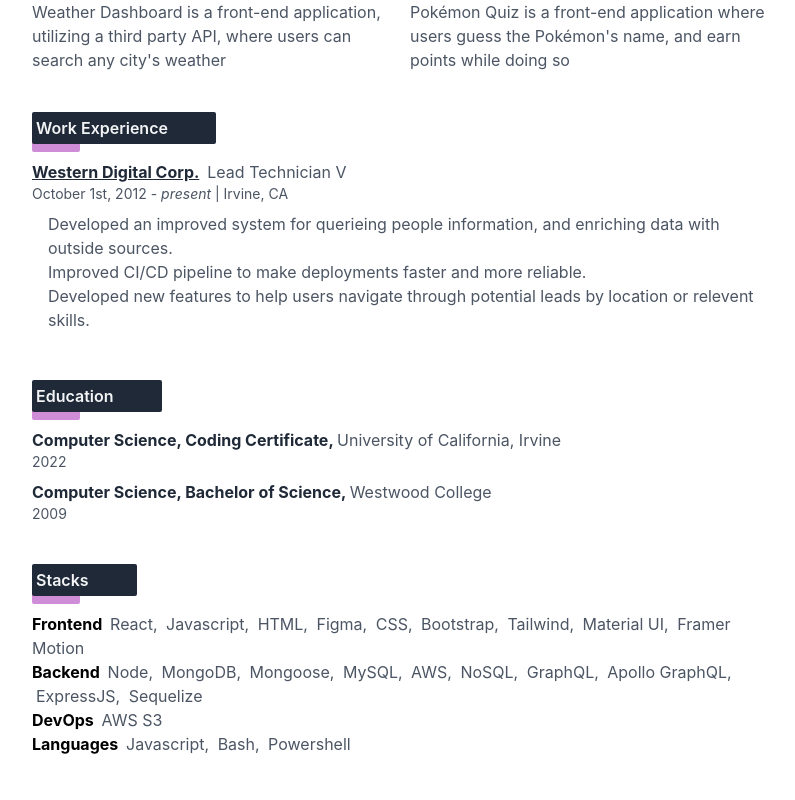
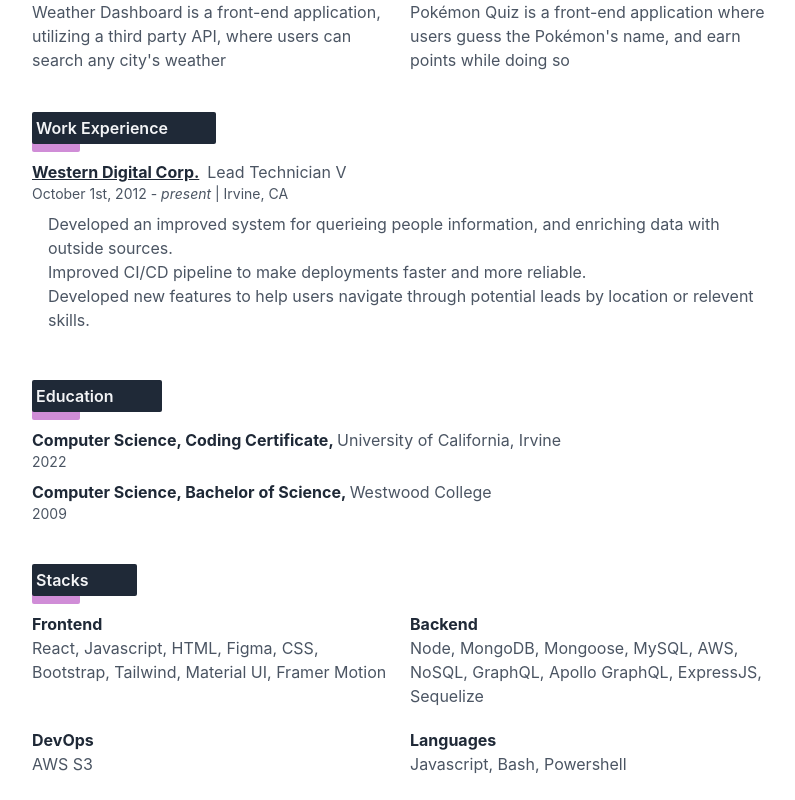
Before and after one commit to brianalegre/Resume, a React (Create React App) app: page / in a window 1280 px wide. Shown: the part 576-1376 px from the top of the page, without its empty margins (424-1219 px from the left). Built offline with nearby package versions, Linux system fonts and the light colour scheme.

Commit message:
Changed styling of Stacks Component to be like Project Component

```diff
--- a/src/components/Stacks.js
+++ b/src/components/Stacks.js
@@ -12,10 +12,31 @@ function Stacks(resumeData) {
     // Map through skills
     const stacksList = stacks.map((stack, index) => {
         return (
-            <ul key={stack + index}>
-                <li className="space-x-1">
-                    <span className="font-bold">{stack.name}    </span>
-                    {/* Map each keyword from each stack name */}
+            // <ul key={stack + index}>
+            //     <li className="space-x-1">
+            //         <span className="font-bold">{stack.name}    </span>
+            //         {/* Map each keyword from each stack name */}
+            //         {stack.keywords.map((keyword, index, arr) => {
+            //             if (index === arr.length - 1) {
+            //                 // Last keyword
+            //                 return (
+            //                     <span key={keyword + index} className="text-gray-600">{keyword}</span>
+            //                 )
+            //             } else {
+            //                 // Not last keyword
+            //                 return (
+            //                     <span key={keyword + index} className="text-gray-600">{keyword}, </span>
+            //                 )
+            //             }
+            //         })}
+            //     </li>
+            // </ul>
+
+            <div key={stack.name + index} className="col-span-2 lg:col-span-1 text-gray-600">
+                <div className="flex items-center space-x-2">
+                    <p className="font-bold text-gray-800">{stack.name}</p>
+
+                </div>
                 {stack.keywords.map((keyword, index, arr) => {
                     if (index === arr.length - 1) {
                         // Last keyword
@@ -29,8 +50,7 @@ function Stacks(resumeData) {
                         )
                     }
                 })}
-                </li>
-            </ul>
+            </div>
         )
     })
 
@@ -42,7 +62,9 @@ function Stacks(resumeData) {
                 </p>
                 <div className="bg-fuchsia-700 absolute bg-opacity-50 w-12 top-4 z-10 h-6 rounded-sm"></div>
             </div>
+            <div className="grid grid-cols-2 gap-5">
                 {stacksList}
+            </div>
         </div>
 
     )
```
Lines whose indentation alone changed are shown as unchanged.
